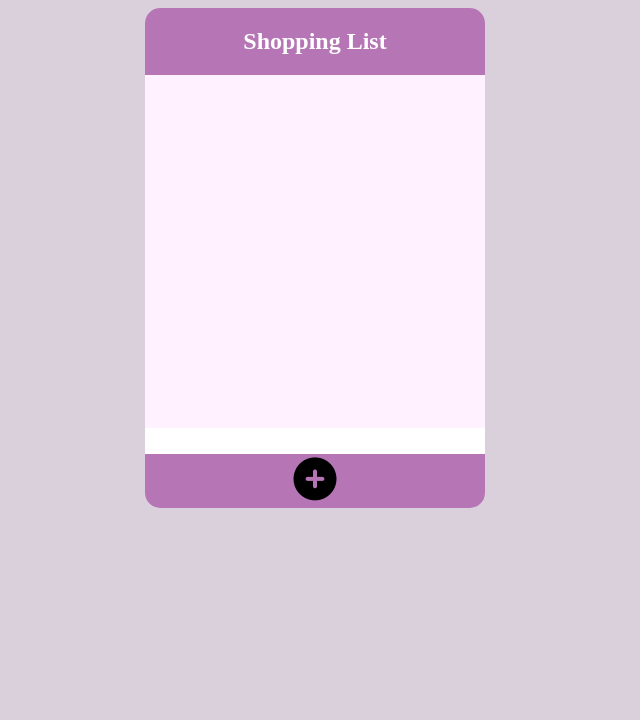
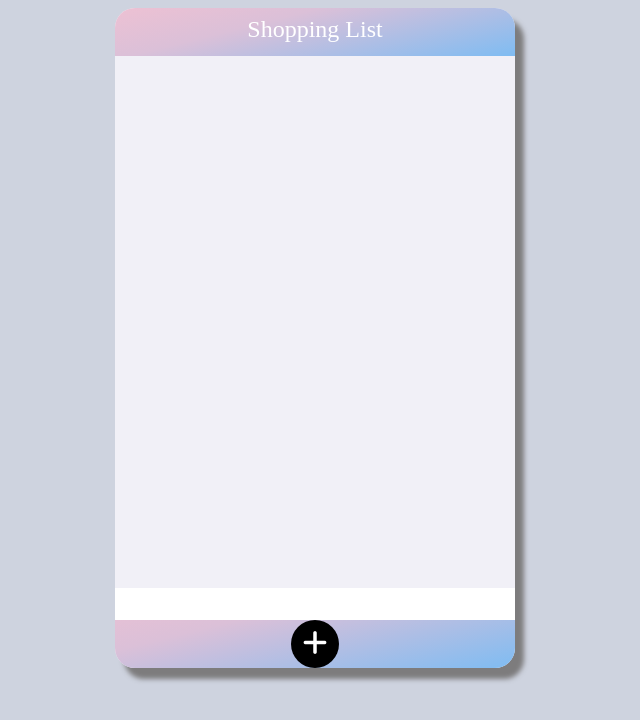
Before and after one commit to ssunpa/DreamCoding-js, a plain HTML site: page shopping-list/index.html in a window 1280 px wide. Shown: the whole page, without its empty margins (325-965 px from the left). Drawn offline with Linux system fonts and the light colour scheme.

Commit message:
CH05 실습 코드

```diff
--- a/shopping-list/index.html
+++ b/shopping-list/index.html
@@ -13,15 +13,15 @@
         ></script>
     </head>
     <body>
-        <section class="container">
-            <header class="list_header"><h2>Shopping List</h2></header>
-            <ui class="list_box"></ui>
-            <form id="list_form">
-                <input type="text" class="list_add_txt" />
-                <button class="list_add_btn">
-                    <i class="fas fa-plus-circle"></i>
+        <section class="list">
+            <header class="header">Shopping List</header>
+            <ul class="items"></ul>
+            <footer class="footer">
+                <input type="text" class="footer__input" />
+                <button class="footer__button">
+                    <i class="fas fa-plus"></i>
                 </button>
-            </form>
+            </footer>
         </section>
     </body>
 </html>
--- a/shopping-list/main.js
+++ b/shopping-list/main.js
@@ -1,24 +1,55 @@
-const addBox = document.querySelector('#list_form');
+const items = document.querySelector('.items');
+const input = document.querySelector('.footer__input');
+const addBtn = document.querySelector('.footer__button');
 
-addBox.addEventListener('submit', (event) => {
-    const addTxt = document.querySelector('.list_add_txt');
-    const addBox = document.querySelector('.list_box');
+function onAdd() {
+    const text = input.value;
+    if (text === '') {
+        input.focus();
+        return;
+    }
+    const item = createItem(text);
+    items.appendChild(item);
+    item.scrollIntoView({ block: 'center' });
+    input.value = '';
+    input.focus();
+}
 
-    const addList = document.createElement('li');
-    addList.setAttribute('class', 'list_add');
-    addList.textContent = addTxt.value;
+function createItem(text) {
+    const itemRow = document.createElement('li');
+    itemRow.setAttribute('class', 'item__row');
 
-    const addDel = document.createElement('i');
-    addDel.setAttribute('class', 'fas fa-trash-alt');
-    addDel.onclick = function () {
-        this.parentElement.remove();
-    };
-    if (addTxt.value) {
-        addBox.appendChild(addList);
-        addList.appendChild(addDel);
-        addTxt.value = '';
-    } else {
-        alert('내용을 입력해주세요!');
+    const item = document.createElement('div');
+    item.setAttribute('class', 'item');
+
+    const name = document.createElement('span');
+    name.setAttribute('class', 'item__name');
+    name.innerHTML = text;
+
+    const deleteBtn = document.createElement('div');
+    deleteBtn.setAttribute('class', 'item__delete');
+    deleteBtn.innerHTML = '<i class="fas fa-trash-alt"></i>';
+    deleteBtn.addEventListener('click', () => {
+        items.removeChild(itemRow);
+    });
+
+    const itemDivider = document.createElement('div');
+    itemDivider.setAttribute('class', 'item__divider');
+
+    item.appendChild(name);
+    item.appendChild(deleteBtn);
+
+    itemRow.appendChild(item);
+    itemRow.appendChild(itemDivider);
+
+    return itemRow;
+}
+addBtn.addEventListener('click', () => {
+    onAdd();
+});
+
+input.addEventListener('keypress', (event) => {
+    if (event.key === 'Enter') {
+        onAdd();
     }
-    event.preventDefault();
 });
--- a/shopping-list/style.css
+++ b/shopping-list/style.css
@@ -1,58 +1,94 @@
+* {
+    box-sizing: border-box;
+}
+ul {
+    padding: 0;
+}
+button {
+    outline: none;
+    background: transparent;
+    border: none;
+    cursor: pointer;
+}
 body {
-    height: 100%;
-    background-color: rgb(217, 208, 219);
-    display: flex;
-    justify-content: center;
-    align-content: center;
-}
-.container {
-    background-color: rgb(255, 241, 255);
-    width: 340px;
-    height: 500px;
-    border-radius: 15px;
-    display: flex;
-    flex-direction: column;
-    justify-content: space-between;
-}
-.list_header {
-    background-color: rgb(182, 118, 182);
-    height: 70px;
-    border-radius: 15px 15px 0px 0px;
-}
-h2 {
-    color: white;
+    background-color: #ced3df;
     text-align: center;
 }
-.list_box {
-    height: 100%;
-    width: 80%;
-    margin: 10px 30px;
+.list {
+    margin: auto;
+    background-color: #f1f0f7;
+    width: 400px;
+    border-radius: 20px;
+    -webkit-box-shadow: 9px 11px 5px 0px rgba(125, 124, 125, 1);
+    -moz-box-shadow: 9px 11px 5px 0px rgba(125, 124, 125, 1);
+    box-shadow: 9px 11px 5px 0px rgba(125, 124, 125, 1);
 }
-.list_box li {
+.header {
+    height: 48px;
+    padding: 8px;
+    font-size: 24px;
+    background: rgba(237, 193, 211);
+    background: linear-gradient(
+        166deg,
+        rgba(237, 193, 211, 1) 0%,
+        rgba(219, 192, 216, 1) 35%,
+        rgba(127, 188, 242, 1) 100%
+    );
+    border-radius: 20px 20px 0 0;
+    color: white;
+}
+.items {
+    height: 500px;
+    overflow-y: auto;
+}
+.item {
     display: flex;
     justify-content: space-between;
+    padding: 8px 32px;
 }
-#list_form {
-    height: 80px;
-    display: flex;
-    flex-direction: column;
+.item__delete {
+    font-size: 16px;
+    transition: all 300ms ease-in;
+    cursor: pointer;
 }
-.list_add_txt {
-    background-color: white;
+.item__delete:hover {
+    color: red;
+    transform: scale(1.1);
+}
+.item__divider {
+    width: 90%;
+    height: 1px;
+    background-color: lightgray;
+    margin: auto;
+}
+.footer {
+    background: rgba(237, 193, 211);
+    background: linear-gradient(
+        166deg,
+        rgba(237, 193, 211, 1) 0%,
+        rgba(219, 192, 216, 1) 35%,
+        rgba(127, 188, 242, 1) 100%
+    );
+    border-radius: 0 0 20px 20px;
+}
+.footer__input {
+    width: 100%;
+    height: 32px;
     border: none;
-    height: 35px;
-}
-.list_add_btn {
-    background-color: rgb(182, 118, 182);
-    border: none;
-    border-radius: 0px 0px 15px 15px;
-    height: 100%;
-    font-size: 43px;
-}
-.list_add_btn :hover {
-    font-size: 48px;
+    outline: none;
+    font-size: 24px;
+    padding: 0 16px;
 }
 
-li i:hover {
-    color: red;
+.footer__button {
+    width: 48px;
+    height: 48px;
+    font-size: 28px;
+    background-color: black;
+    border-radius: 50%;
+    color: white;
+    transition: transform 300ms ease-in;
 }
+.footer__button:hover {
+    transform: scale(1.1);
+}
```
